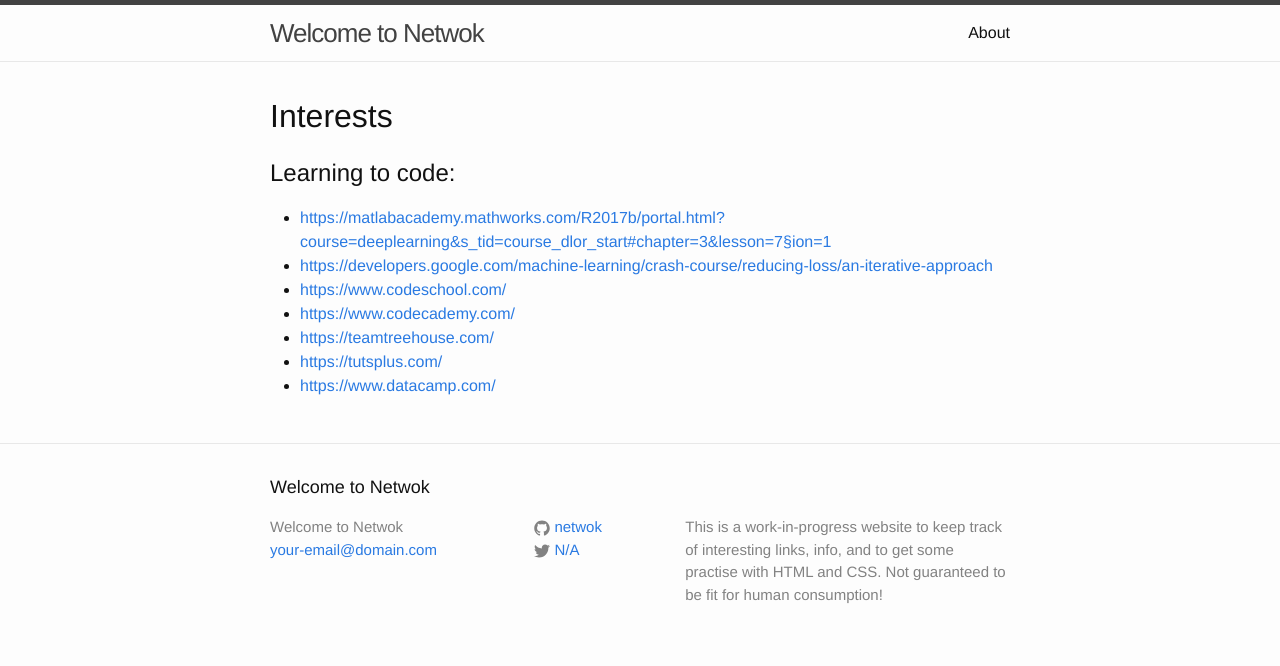
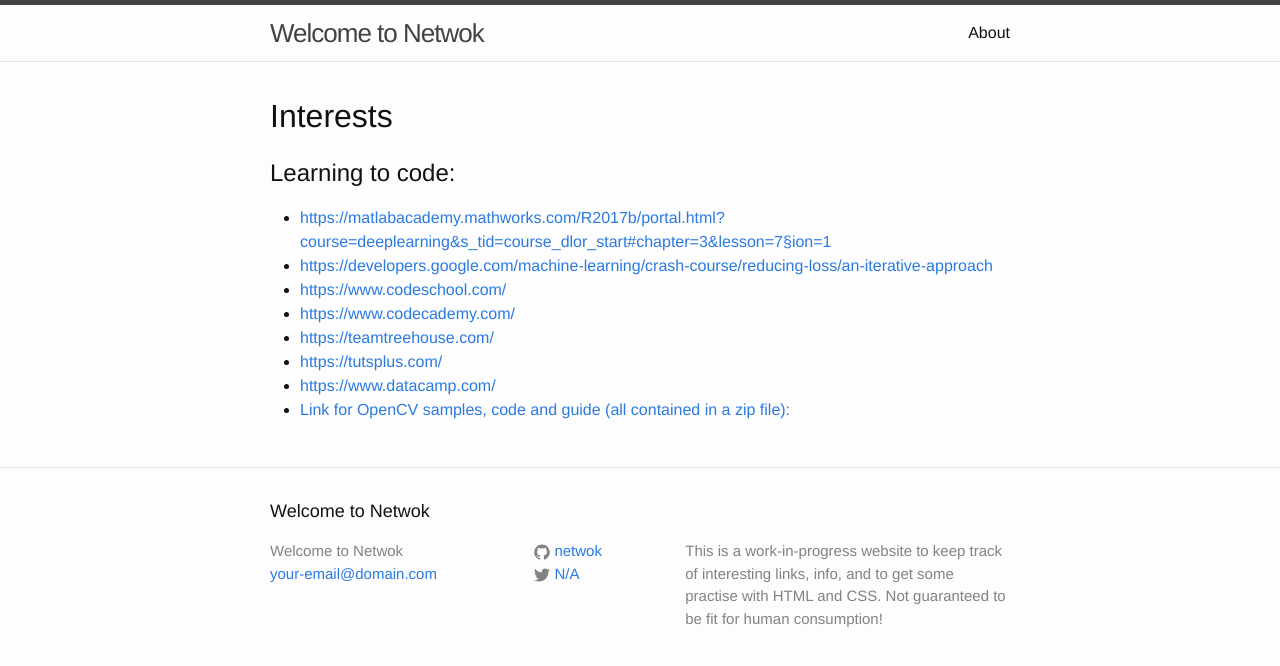
Before and after one commit to netwok/netwok.github.io, a Jekyll site: the page built from int.html, in a window 1280 px wide. Shown: the top 666 px of the page. Built offline with Jekyll 4.4.1, drawn with Linux system fonts in a browser that asks for light colours.

Commit message:
Update int.html

```diff
--- a/int.html
+++ b/int.html
@@ -14,6 +14,8 @@
       <li><a href = https://teamtreehouse.com/>https://teamtreehouse.com/</a></li>
       <li><a href = https://tutsplus.com/>https://tutsplus.com/</a></li>
       <li><a href = https://www.datacamp.com/>https://www.datacamp.com/</a></li>
+      <li><a href = https://drive.google.com/open?id=1yhX_cHJzlD_CjugoVaj2T2NrI72k4o0T>Link for OpenCV samples, code and guide (all contained in a zip file):</a></li>
+
     </ul>
 
   </head>
```
